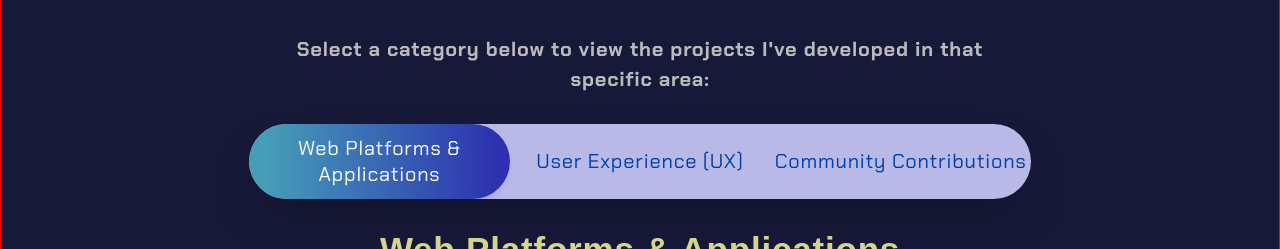
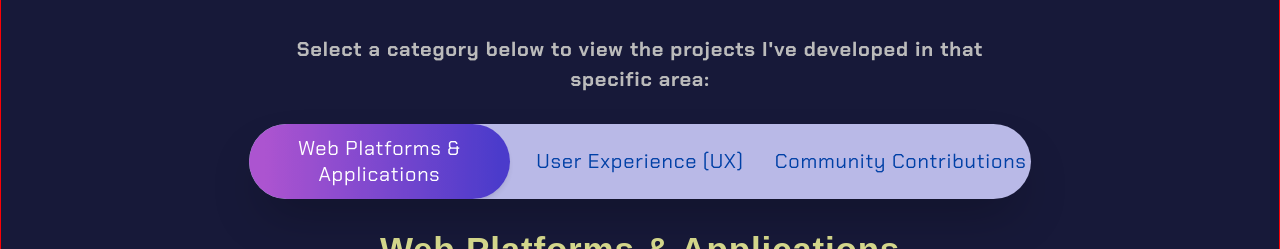
Before and after one commit to ThePushMaker/My_Portfolio_React_Vite, a React (Vite) app: page / in a window 1280 px wide. Shown: the part 1780-2029 px from the top of the page. Built offline with nearby package versions, Linux system fonts and the light colour scheme; a web font is replaced by a local one.

Commit message:
style gradients tab projects and project item

```diff
--- a/src/index.css
+++ b/src/index.css
@@ -55,10 +55,10 @@
   --default_sm_text_size: 10px;
   --input-font-size: 19.4px;
   --button-font-size: 17px;
-  --gradient_color1: #3199b0; /*used in project tabs*/
-  --gradient_color2: #1419a6;/*used in project tabs*/
+  --gradient_color1: #aa42cc; /*used in project tabs*/
+  --gradient_color2: #3825c6;/*used in project tabs*/
   --degradado1: linear-gradient(90deg, #171939 5.58%, #171939 95.91%); /*used in Articles*/
-  --degradado2: linear-gradient(90.21deg, #3199b0 -5.91%, #341da8 111.58%); /*user in projectItem */
+  --degradado2: linear-gradient(90.21deg, #3b77c5 -5.91%, #591da8 111.58%); /*user in projectItem */
   --degradado3: linear-gradient(180deg, rgba(36, 31, 128, 0) 90.58%, rgb(50, 50, 165) 100.91%); /*used in skills*/
   --degradado4: linear-gradient(90deg, rgba(70, 111, 149, 0.697) -10.58%, rgba(33, 50, 130, 0.766) 95.91%); /*used in contacto*/
   --degradado5: linear-gradient(90deg, #3977b6 5.58%, #4551b2 95.91%); /*used in Articles*/
--- a/src/views/Projects/ProjectsCategoriesIndex.jsx
+++ b/src/views/Projects/ProjectsCategoriesIndex.jsx
@@ -3,7 +3,7 @@ import { MyContext } from "../../MyContext";
 import ProjectsCategoryCommon from '../../components/Projects/ProjectsCategoryCommon'
 
 const ProjectsCategoriesIndex = () => {
-  const { title, categories, description, URL } = useContext(MyContext);
+  const { title, categories, description0, URL } = useContext(MyContext);
 
   return <ProjectsCategoryCommon title={title} description={description} categories={categories} URL={URL} />;
 };
```
